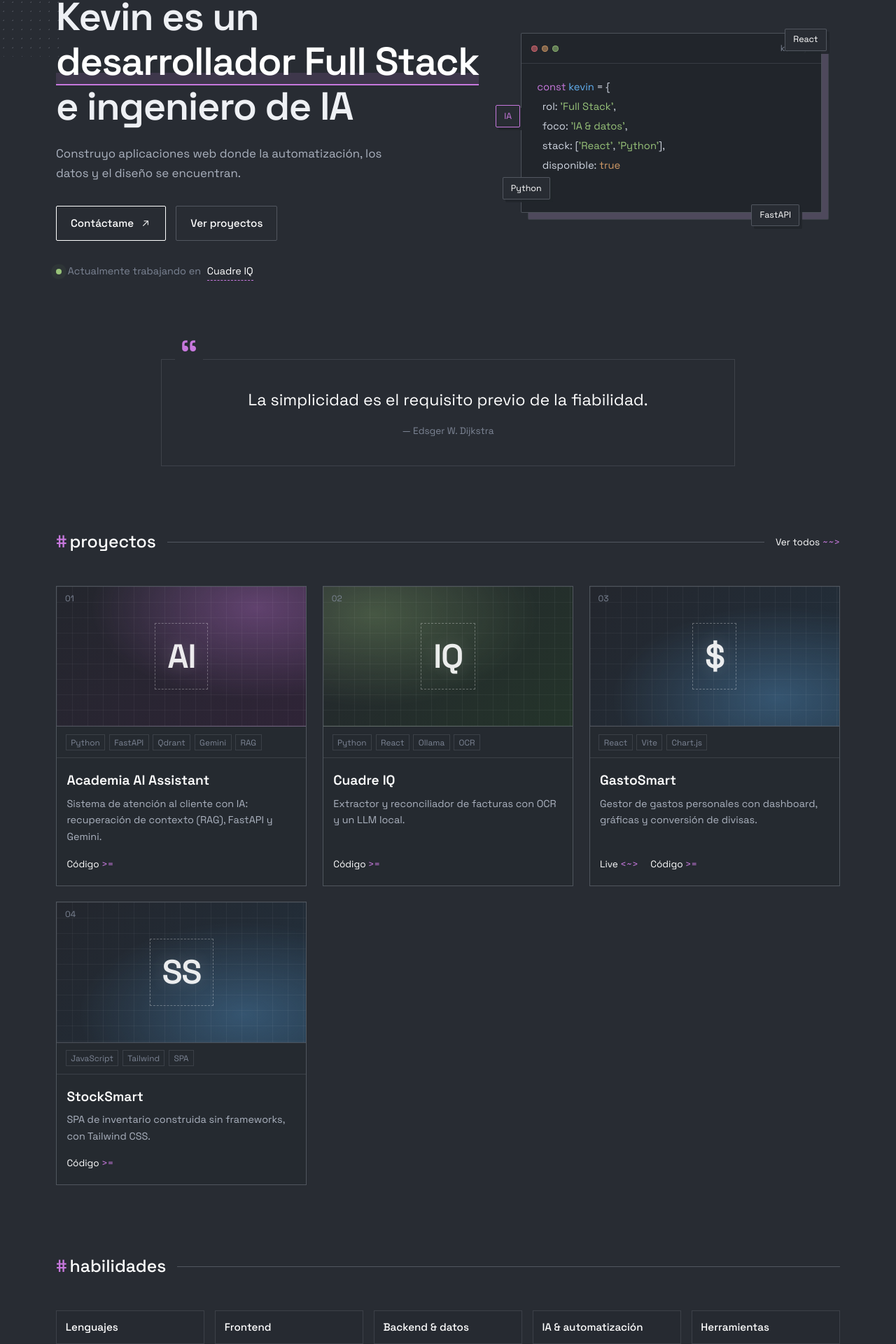
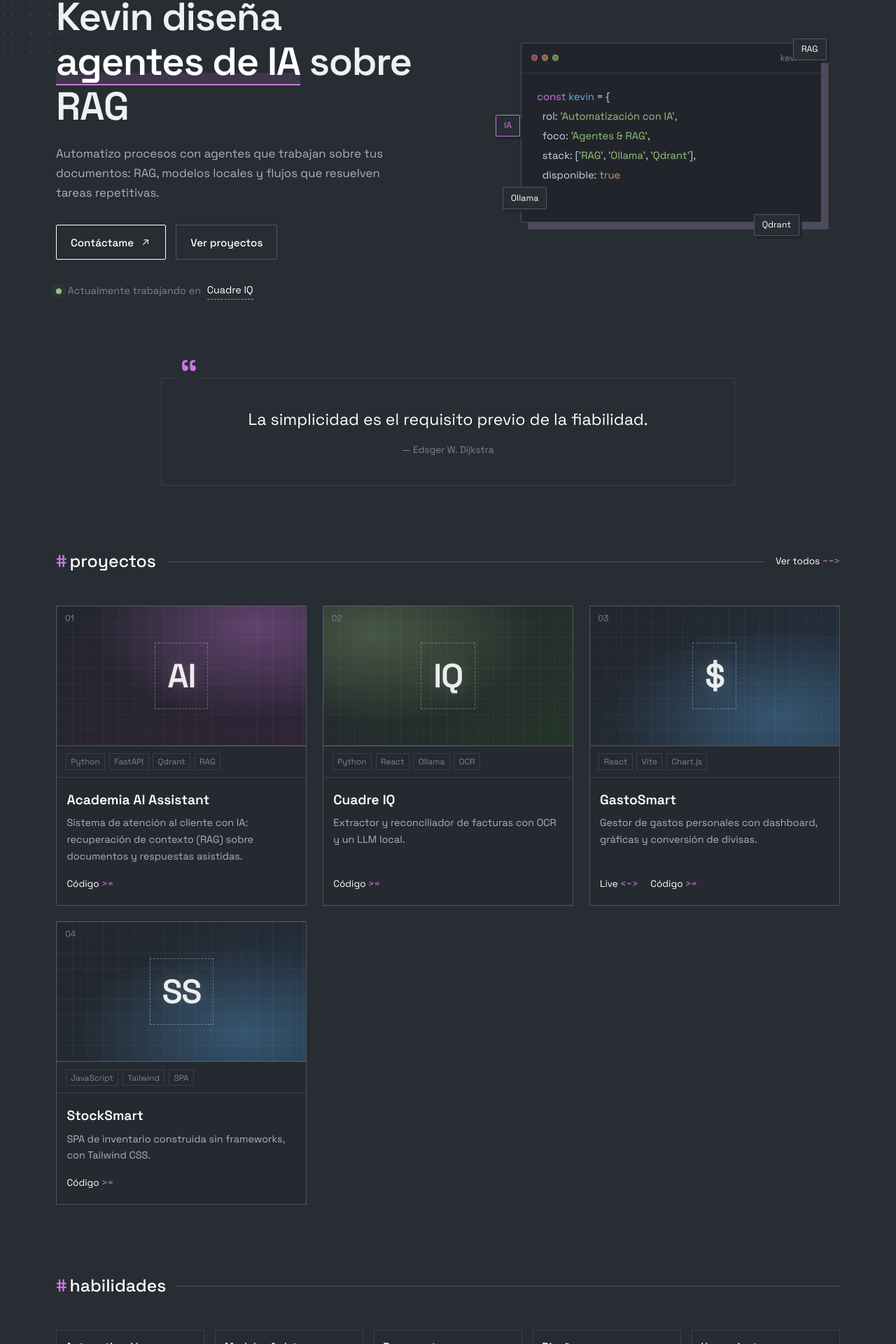
Before and after one commit to KevinLise/portafolio, a React (Vite) app: page / in a window 1280 px wide. Shown: the part 206-2126 px from the top of the page at 70% size. Built offline with nearby package versions, Linux system fonts and the light colour scheme.

Commit message:
feat: posicionamiento como especialista en automatizacion con IA

```diff
--- a/index.html
+++ b/index.html
@@ -3,16 +3,16 @@
   <head>
     <meta charset="UTF-8" />
     <meta name="viewport" content="width=device-width, initial-scale=1.0" />
-    <title>Kevin Escorcia | Desarrollador Full Stack &amp; AI Engineer</title>
+    <title>Kevin Escorcia | Especialista en Automatización con IA</title>
     <meta
       name="description"
-      content="Portafolio de Kevin Escorcia, desarrollador Full Stack e ingeniero de IA. React, Vue, Python, FastAPI y automatización con inteligencia artificial."
+      content="Portafolio de Kevin Escorcia, especialista en automatización con IA. Agentes sobre RAG, modelos locales y diseño de producto."
     />
     <meta name="theme-color" content="#282c33" />
-    <meta property="og:title" content="Kevin Escorcia | Desarrollador Full Stack & AI Engineer" />
+    <meta property="og:title" content="Kevin Escorcia | Especialista en Automatización con IA" />
     <meta
       property="og:description"
-      content="Aplicaciones web donde la automatización, los datos y el diseño se encuentran."
+      content="Agentes de IA sobre RAG, automatización de procesos y diseño de producto."
     />
     <meta property="og:type" content="website" />
     <link
--- a/src/App.jsx
+++ b/src/App.jsx
@@ -164,12 +164,11 @@ export default function App() {
             <div className="hero-copy" data-reveal>
               <p className="eyebrow">// {profile.role}</p>
               <h1>
-                Kevin es un <span className="accent">desarrollador Full Stack</span> e&nbsp;ingeniero
-                de IA
+                Kevin diseña <span className="accent">agentes de IA</span> sobre RAG
               </h1>
               <p className="lead">
-                Construyo aplicaciones web donde la automatización, los datos y el diseño se
-                encuentran.
+                Automatizo procesos con agentes que trabajan sobre tus documentos: RAG, modelos
+                locales y flujos que resuelven tareas repetitivas.
               </p>
               <div className="hero-actions">
                 <a className="btn primary" href="#contacto">
@@ -200,14 +199,15 @@ export default function App() {
                     {'{'}
                   </span>
                   <span className="line">
-                    {'  '}rol: <span className="tok-str">'Full Stack'</span>,
+                    {'  '}rol: <span className="tok-str">'Automatización con IA'</span>,
                   </span>
                   <span className="line">
-                    {'  '}foco: <span className="tok-str">'IA &amp; datos'</span>,
+                    {'  '}foco: <span className="tok-str">'Agentes &amp; RAG'</span>,
                   </span>
                   <span className="line">
-                    {'  '}stack: [<span className="tok-str">'React'</span>,{' '}
-                    <span className="tok-str">'Python'</span>],
+                    {'  '}stack: [<span className="tok-str">'RAG'</span>,{' '}
+                    <span className="tok-str">'Ollama'</span>,{' '}
+                    <span className="tok-str">'Qdrant'</span>],
                   </span>
                   <span className="line">
                     {'  '}disponible: <span className="tok-bool">true</span>
@@ -215,10 +215,10 @@ export default function App() {
                   <span className="line">{'}'}</span>
                 </div>
               </div>
-              <span className="chip chip-a">React</span>
-              <span className="chip chip-b">Python</span>
+              <span className="chip chip-a">RAG</span>
+              <span className="chip chip-b">Ollama</span>
               <span className="chip chip-c">IA</span>
-              <span className="chip chip-d">FastAPI</span>
+              <span className="chip chip-d">Qdrant</span>
             </div>
           </div>
         </section>
@@ -320,8 +320,9 @@ export default function App() {
             <SectionTitle title="contacto" />
             <div className="contact-grid">
               <p className="contact-copy" data-reveal>
-                Estoy abierto a prácticas, proyectos freelance y oportunidades donde pueda aportar en
-                frontend, datos o automatización con IA. Si tienes una idea o una vacante, escríbeme.
+                Estoy abierto a prácticas, proyectos freelance y oportunidades donde pueda aportar
+                en automatización, agentes de IA y diseño. Si tienes una idea o una vacante,
+                escríbeme.
               </p>
               <div className="contact-card" data-reveal>
                 <h3>Escríbeme aquí</h3>
--- a/src/data.js
+++ b/src/data.js
@@ -1,7 +1,7 @@
 export const profile = {
   name: 'Kevin Escorcia',
   fullName: 'Kevin Andrés Escorcia Salgado',
-  role: 'Desarrollador Full Stack & AI Engineer',
+  role: 'Especialista en Automatización con IA',
   location: 'Colombia',
   email: 'kescorci5@gmail.com',
   github: 'https://github.com/KevinLise',
@@ -22,8 +22,8 @@ export const projects = [
     index: '01',
     title: 'Academia AI Assistant',
     description:
-      'Sistema de atención al cliente con IA: recuperación de contexto (RAG), FastAPI y Gemini.',
-    tags: ['Python', 'FastAPI', 'Qdrant', 'Gemini', 'RAG'],
+      'Sistema de atención al cliente con IA: recuperación de contexto (RAG) sobre documentos y respuestas asistidas.',
+    tags: ['Python', 'FastAPI', 'Qdrant', 'RAG'],
     repo: 'https://github.com/KevinLise/Version2.0',
     live: '',
     art: 'art-purple',
@@ -66,29 +66,29 @@ export const projects = [
 
 export const skillGroups = [
   {
-    title: 'Lenguajes',
-    items: ['Python', 'JavaScript', 'HTML', 'CSS', 'SQL'],
+    title: 'Automatización',
+    items: ['Agentes IA', 'RAG', 'Prompt engineering', 'Flujos automatizados'],
   },
   {
-    title: 'Frontend',
-    items: ['React', 'Vue', 'Tailwind CSS', 'Vite', 'Chart.js'],
+    title: 'Modelos & datos',
+    items: ['Ollama', 'LLMs locales', 'Embeddings', 'Qdrant'],
   },
   {
-    title: 'Backend & datos',
-    items: ['FastAPI', 'PostgreSQL', 'SQLite', 'Qdrant', 'Spark', 'Kafka'],
+    title: 'Documentos',
+    items: ['OCR', 'Extracción de datos', 'Clasificación'],
   },
   {
-    title: 'IA & automatización',
-    items: ['RAG', 'Agentes IA', 'Gemini', 'Ollama', 'OCR'],
+    title: 'Diseño',
+    items: ['Figma', 'UI/UX', 'Prototipado'],
   },
   {
     title: 'Herramientas',
-    items: ['Git', 'GitHub', 'Docker', 'Docker Compose', 'Linux', 'Figma'],
+    items: ['Git', 'GitHub', 'Linux'],
   },
 ]
 
 export const about = [
-  'Soy estudiante de desarrollo de software, especializado en automatización con IA y desarrollo frontend. Mi stack principal incluye Python, JavaScript, HTML, CSS, Git/GitHub y SQL, con experiencia construyendo agentes de IA.',
-  'Disfruto construir herramientas y aplicaciones prácticas: desde asistentes con RAG hasta dashboards de gastos. Me apasiona el aprendizaje basado en proyectos y trabajo bien en equipo.',
-  'Estoy abierto a prácticas, proyectos freelance y oportunidades donde pueda aportar en frontend, datos o automatización con IA.',
+  'Soy especialista en automatización con IA. Diseño agentes que trabajan sobre RAG: conecto modelos, documentos y flujos para que las tareas repetitivas se resuelvan solas.',
+  'Mi enfoque es entender el proceso, diseñar la solución y orquestar las herramientas de IA. Uso la IA como mi principal herramienta de trabajo y cuido cada detalle de lo que entrego.',
+  'También diseño: me importa cómo se ve y cómo se siente el producto, desde la interfaz hasta la documentación. Estoy abierto a proyectos de automatización, agentes y diseño.',
 ]
```
Also changed, not shown: 1 other file (tests, documents, lock files or other folders).
